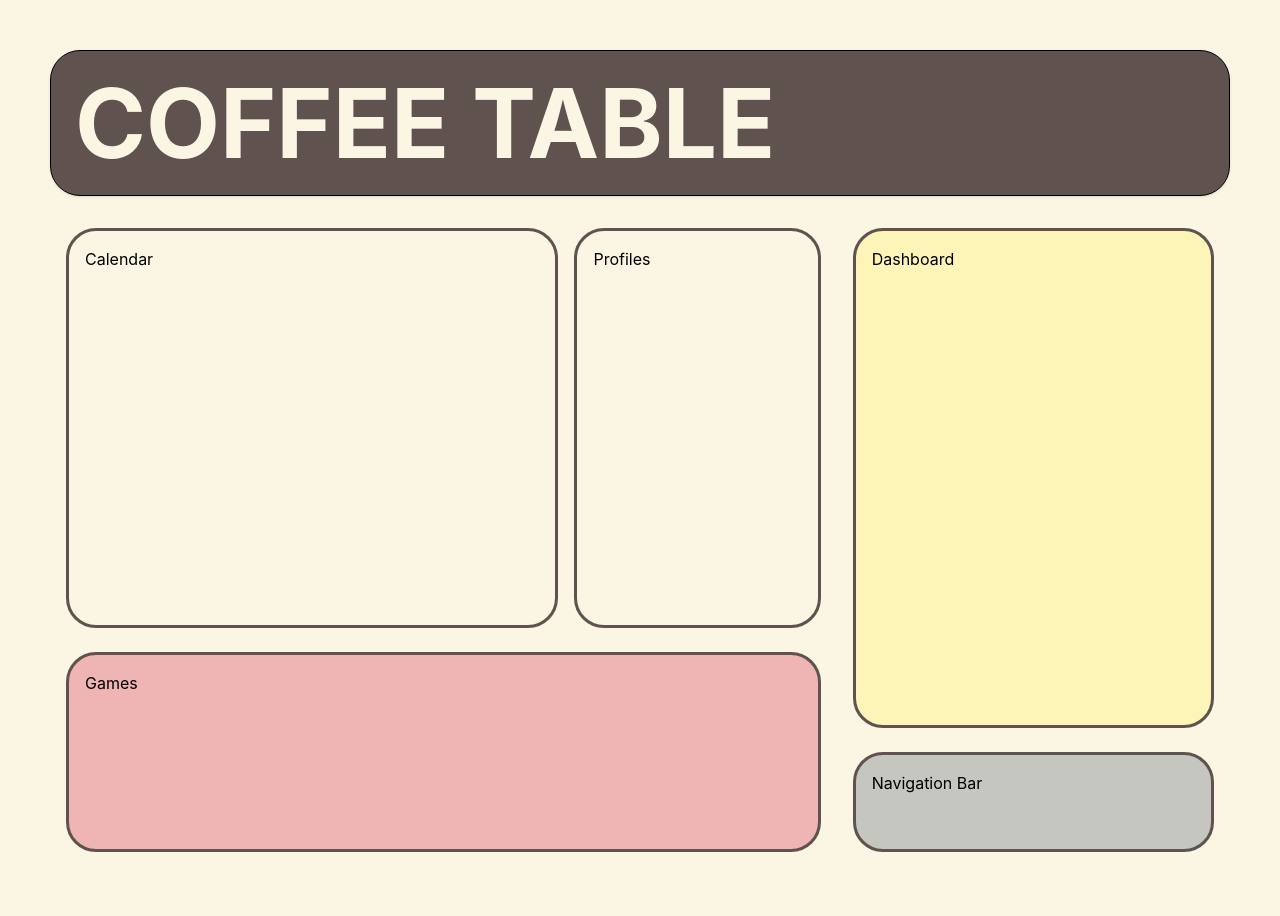
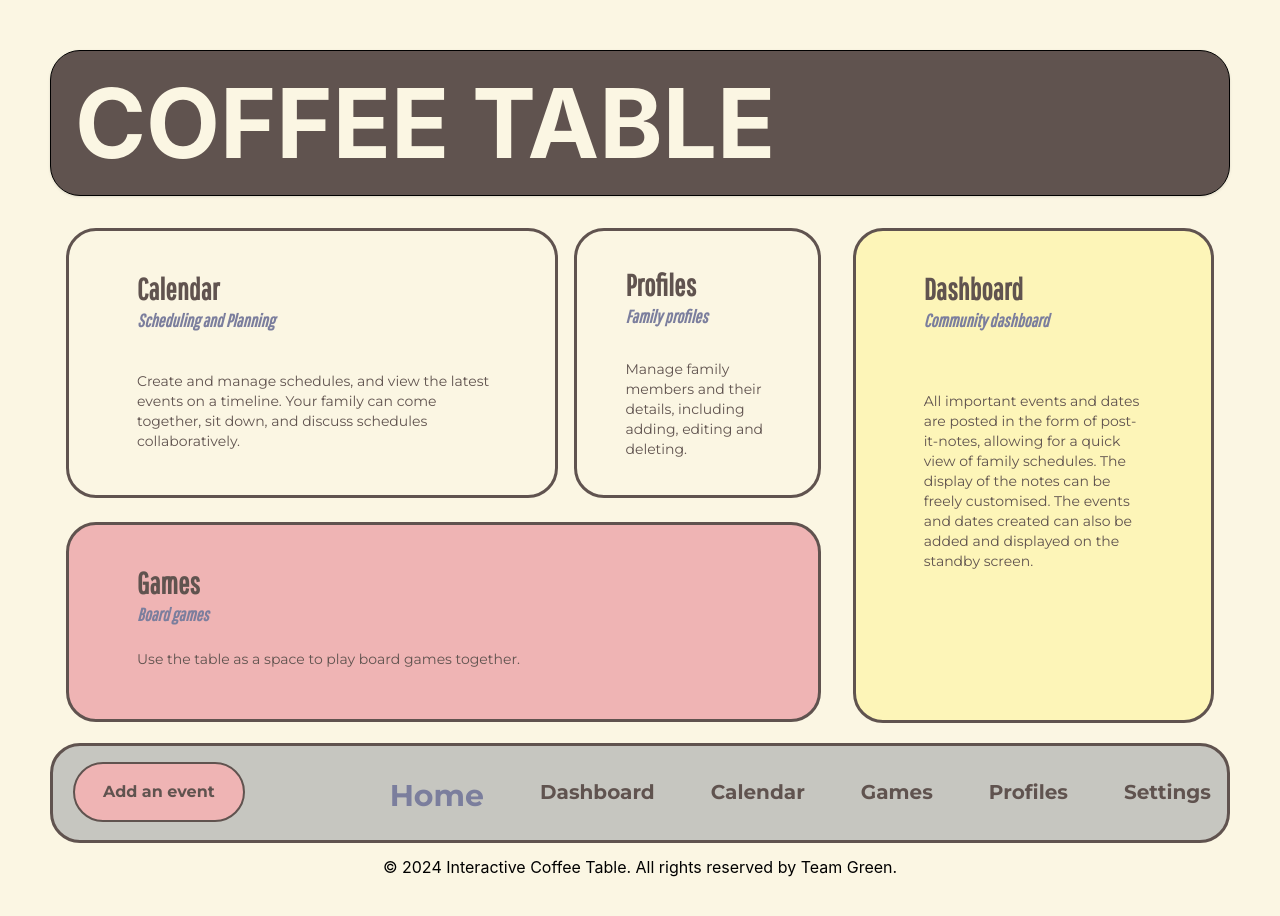
Before and after one commit to koningmalik412/3801-smart-table, a React (Create React App) app: page / in a window 1280 px wide. Shown: the top 916 px of the page. Built offline with nearby package versions, Linux system fonts and the light colour scheme.

Commit message:
Updated Homepage, Header & Footer

```diff
--- a/src/App.css
+++ b/src/App.css
@@ -1,3 +1,6 @@
+@import url('https://fonts.googleapis.com/css2?family=Montserrat:wght@400;700&display=swap');
+@import url('https://fonts.googleapis.com/css2?family=Pathway+Gothic+One&display=swap');
+
 .App {
   text-align: center;
 }
--- a/src/App.js
+++ b/src/App.js
@@ -5,16 +5,36 @@ import Calendar from "./pages/Calendar";
 import Dashboard from "./pages/Dashboard";
 import Games from "./pages/Games";
 import Profiles from "./pages/Profiles";
+import Settings from "./pages/Settings";
+import Header from "./pages/Header";
+import Footer from "./pages/Footer";
 
 function App() {
+  const navLinks = [
+    { path: '/', text: 'Home' },
+    { path: '/dashboard', text: 'Dashboard' },
+    { path: '/calendar', text: 'Calendar' },
+    { path: '/games', text: 'Games' },
+    { path: '/profiles', text: 'Profiles' },
+    { path: '/settings', text: 'Settings' },
+  ];
+
   return (
+    <div className="flex flex-col min-h-screen">
+      <div className="flex-grow">
         <Routes>
           <Route path="/" element={<Homepage />} />
           <Route path="/calendar" element={<Calendar />} />
           <Route path="/profiles" element={<Profiles />} />
           <Route path="/games" element={<Games />} />
           <Route path="/dashboard" element={<Dashboard />} />
+          <Route path="/settings" element={<Settings />} />
         </Routes>
+      </div>
+
+      <Header navLinks={navLinks} />
+      <Footer />
+    </div>
   );
 }
 
--- /dev/null
+++ b/src/pages/Footer/index.js
@@ -0,0 +1,13 @@
+import React from 'react';
+
+function Footer() {
+  return (
+    <footer className=" footer text-center py-3">
+      <div className="container">
+        <p className="mb-0">&copy; 2024 Interactive Coffee Table. All rights reserved by Team Green.</p>
+      </div>
+    </footer>
+  );
+}
+
+export default Footer;
--- /dev/null
+++ b/src/pages/Header/index.js
@@ -0,0 +1,54 @@
+import React from "react";
+import { Link, useLocation } from 'react-router-dom';
+
+
+function Header({ brandText, navLinks }) {
+    const location = useLocation();
+
+    return (
+      <nav className="bg-gray rounded-[30px] border-[3px] border-brown px-0 py-4 mt-1 ml-auto w-full h-[100px]">
+        <div className="flex justify-between items-center">
+          <Link to="/add-event">
+            <button
+              type="button"
+              className="text-brown bg-pink border-2 border-brown py-4 focus:outline-none focus:ring-4 focus:ring-blue-300 rounded-full px-7 py-3 text-center ml-5 mb-2 font-montserrat font-bold"
+            >
+              Add an event
+            </button>
+          </Link>
+          <Link to="/" className={`text-3xl font-bold ${location.pathname === '/' ? 'text-brown text-outline' : 'text-brown'}`} data-text={brandText}>
+            {brandText}
+          </Link>
+          <button
+            className="block lg:hidden text-brown focus:outline-none"
+            type="button"
+            aria-label="Toggle navigation"
+            onClick={() => document.getElementById('navbarNav').classList.toggle('hidden')}
+          >
+            <span className="material-icons">menu</span>
+          </button>
+          <div className="hidden lg:flex lg:items-center lg:w-auto" id="navbarNav">
+            <ul className="flex flex-col lg:flex-row lg:space-x-6 mt-4 lg:mt-0">
+              {navLinks.map((link, index) => (
+                <li className="nav-item" key={index}>
+                  <Link
+                    to={link.path}
+                    className={`block py-2 px-4 rounded transition ${
+                      location.pathname === link.path
+                        ? 'text-[#7B7E9D] text-3xl font-bold text-outline font-montserrat'
+                        : 'text-brown text-xl font-bold font-montserrat'
+                    }`}
+                    data-text={link.text}
+                  >
+                    {link.text}
+                  </Link>
+                </li>
+              ))}
+            </ul>
+          </div>
+        </div>
+      </nav>
+    );
+}
+
+export default Header;
--- a/src/pages/Homepage/index.js
+++ b/src/pages/Homepage/index.js
@@ -9,33 +9,43 @@ const Homepage = () => {
       </div>
       <div class="flex mt-4">
         <div class="w-4/6 p-4">
-          <div className="flex h-[400px] gap-4">
+          <div className="flex h-[270px] gap-4">
             <Link to="/calendar" className="w-4/6">
-              <div className="h-full p-4 w-full rounded-[30px] border-[3px] border-brown">
-                Calendar
+              <div className="h-full p-10 w-full rounded-[30px] border-[3px] border-brown">
+                <h3 className="text-3xl text-brown font-bold ml-7 font-pathway">Calendar</h3>
+                <h4 className="text-lg text-[#7B7E9D] font-bold mb-2 ml-7 italic font-pathway">Scheduling and Planning</h4>
+                <p className="text-sm mt-5 mb-2 pt-4 pr-6 ml-7 text-brown font-montserrat">Create and manage schedules, and view the latest events on a timeline.
+                Your family can come together, sit down, and discuss schedules collaboratively.
+                </p>
               </div>
             </Link>
             <Link to="/profiles" className="w-2/6">
-              <div className="h-full p-4 w-full rounded-[30px] border-[3px] border-brown">
-                Profiles
+              <div className="h-full p-9 w-full rounded-[30px] border-[3px] border-brown">
+                <h3 className="text-3xl text-brown font-bold ml-3 font-pathway">Profiles</h3>
+                <h4 className="text-lg text-[#7B7E9D] font-bold mb-2 ml-3 italic font-pathway">Family profiles</h4>
+                <p className="text-sm mt-7 mb-2 ml-3 mr-2 text-brown font-montserrat">Manage family members and their details, including adding, editing and deleting.</p>
               </div>
             </Link>
           </div>
           <Link to="/games">
-            <div className="h-[200px] w-full bg-pink mt-6 p-4 rounded-[30px] border-[3px] border-brown">
-              Games
+            <div className="h-[200px] w-full bg-pink mt-6 p-10 rounded-[30px] border-[3px] border-brown">
+              <h3 className="text-3xl font-bold text-brown ml-7 font-pathway">Games</h3>
+              <h4 className="text-lg text-[#7B7E9D] font-bold mb-2 italic ml-7 font-pathway">Board games</h4>
+              <p className="text-sm mt-5 mb-2 ml-7 text-brown font-montserrat "> Use the table as a space to play board games together.</p>
             </div>
           </Link>
         </div>
         <div className="w-2/6 p-4">
           <Link to="/dashboard">
-            <div className="h-[500px] w-full p-4 bg-yellow rounded-[30px] border-[3px] border-brown">
-              Dashboard
+            <div className="h-[495px] w-full p-10 bg-yellow rounded-[30px] border-[3px] border-brown">
+              <h3 className="text-3xl font-bold text-brown ml-7 font-pathway">Dashboard</h3>
+              <h4 className="text-lg text-[#7B7E9D] font-bold mb-2 italic ml-7 font-pathway">Community dashboard</h4>
+              <p className="text-sm mb-2 mt-10 pt-4 ml-7 mr-7 text-brown font-montserrat"> All important events and dates are posted in the form of post-it-notes, allowing for a quick view of family schedules.
+              The display of the notes can be freely customised.
+              The events and dates created can also be added and displayed on the standby screen.
+              </p>
             </div>
           </Link>
-          <div className="h-[100px] w-full mt-6 p-4 bg-gray rounded-[30px] border-[3px] border-brown">
-            Navigation Bar
-          </div>
         </div>
       </div>
     </>
--- a/tailwind.config.js
+++ b/tailwind.config.js
@@ -2,13 +2,19 @@
 module.exports = {
   content: ["./src/**/*.{js,jsx,ts,tsx}"],
   theme: {
-    extend: {},
+    extend: {
+      fontFamily: {
+        montserrat: ['Montserrat', 'sans-serif'],
+        pathway: ['Pathway Gothic One', 'sans-serif'],
+      },
       colors: {
         base: "#FBF6E3",
         brown: "#60534F",
         pink: "#EFB4B4",
         yellow: "#FDF5B8",
         gray: "#C6C6C0",
+        blue: "#9092A8",
+      },
     },
   },
   plugins: [],
```
Lines whose indentation alone changed are shown as unchanged.
